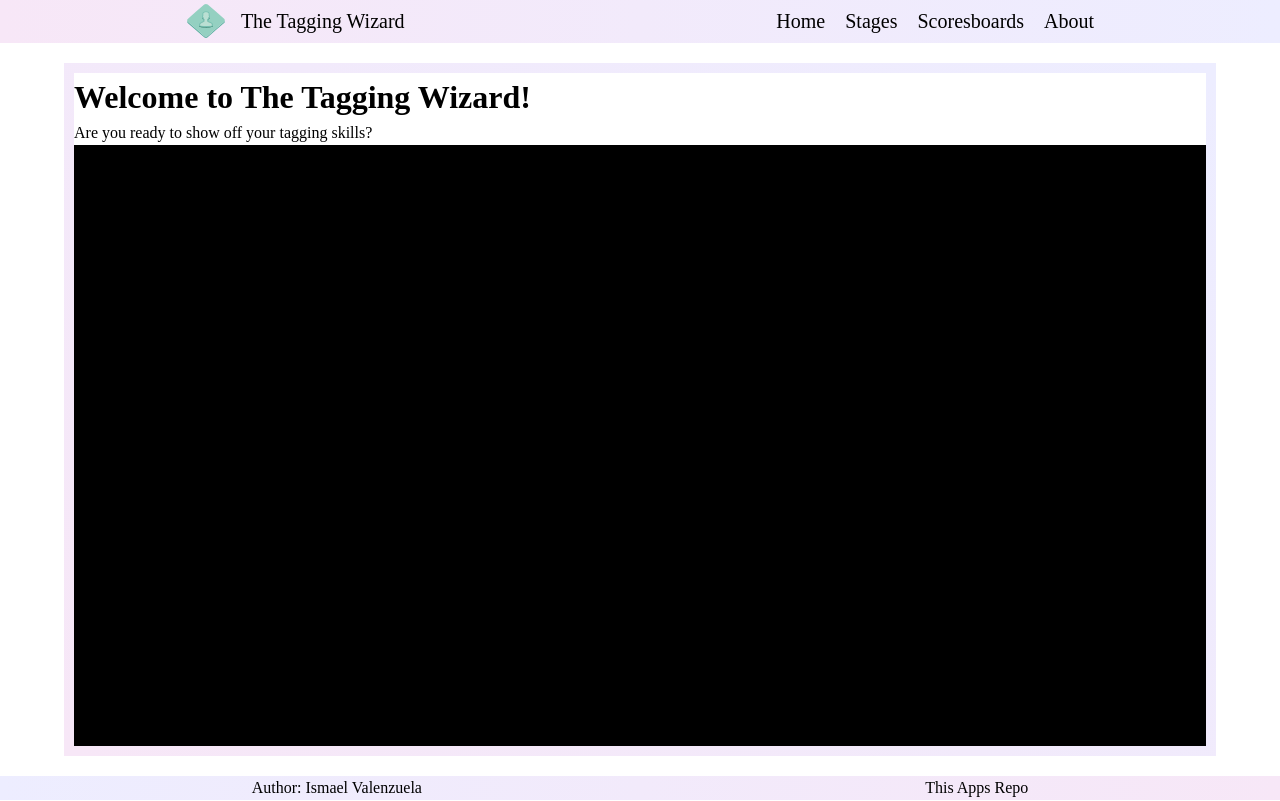
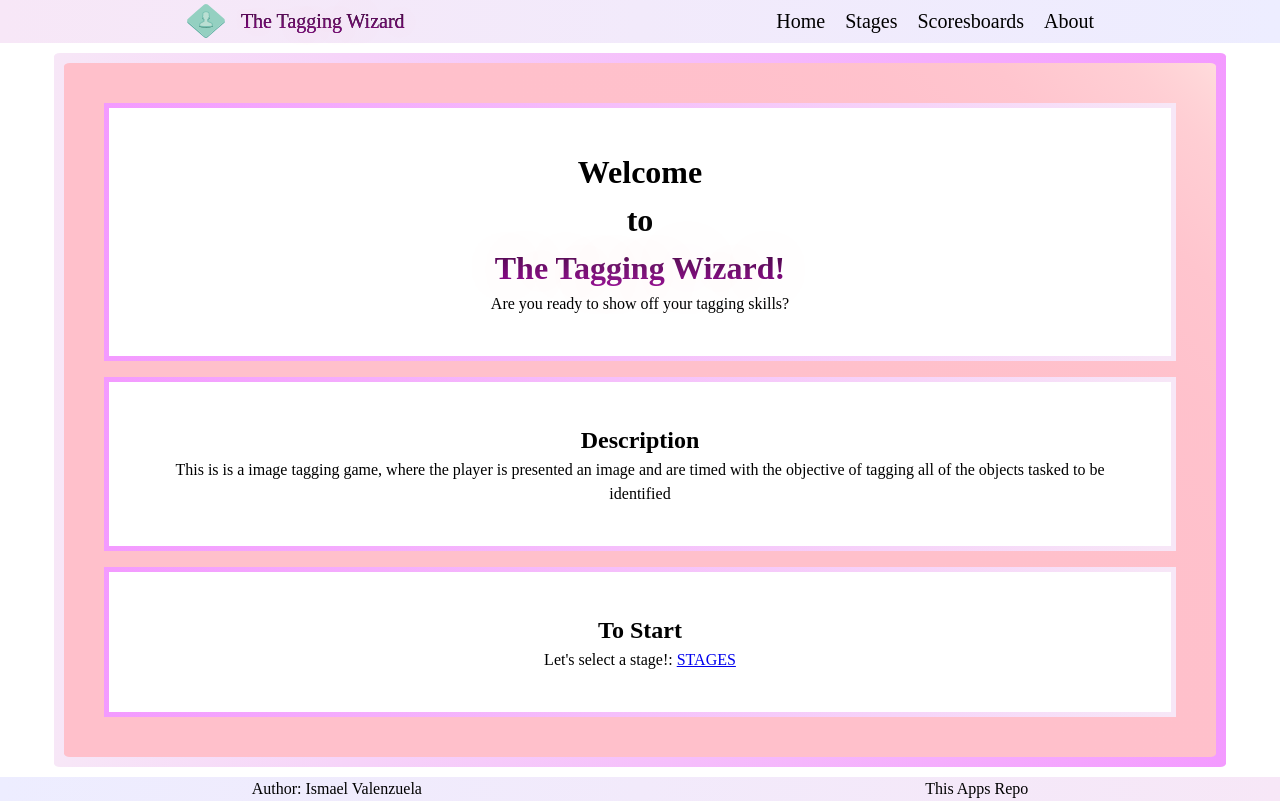
Before and after one commit to Ishm4el/Image-Tagging-App, a React (Vite) app in the folder client/: page / in a window 1280 px wide. Built offline with nearby package versions, Linux system fonts and the light colour scheme.

Commit message:
Completed the home page for the application. added hue coloration for the colors.module.css.

```diff
--- a/client/src/App.module.css
+++ b/client/src/App.module.css
@@ -4,7 +4,7 @@
   display: flex;
   flex-direction: column;
   height: 100dvh;
-  justify-content: space-around;
+  justify-content: space-between;
 }
 
 .container-main {
--- a/client/src/colors.module.css
+++ b/client/src/colors.module.css
@@ -1,5 +1,10 @@
 :root {
+  --lightPrimaryBgHue: 300;
+  --lightSecondary: 240;
+  --lightThirdBg: 293;
+
   --lightBaseBg: white;
   --lightPrimaryBg: rgb(247, 231, 247);
   --lightSecondaryBg: rgb(237, 237, 255);
+  --lightThirdBg: hsla(293, 100%, 63.5%, 0.54)
 }
--- a/client/src/routes/Home.module.css
+++ b/client/src/routes/Home.module.css
@@ -1,26 +1,77 @@
 @import "../colors.module.css";
 
 .container-main {
-  flex: 1 0 auto;
-  border-image: linear-gradient(
-    45deg,
-    var(--lightPrimaryBg) 0%,
-    var(--lightSecondaryBg) 100%
-  ) 1;
-  border-radius: 10px;
-  border-width: 10px;
-  border-style: solid;
+  --border-radius: 0.5%;
+
+  background: linear-gradient(0.125turn, pink, 95%, rgb(255, 220, 220));
+  border-radius: var(--border-radius);
   margin: 2.5dvh 5dvw;
+  padding: 5vh;
+  position: relative;
+  box-sizing: border-box;
+}
+
+.container-main::before {
+  border-radius: var(--border-radius);
+  content: "";
+  background-image: linear-gradient(
+    to right,
+    var(--lightPrimaryBg),
+    var(--lightThirdBg)
+  );
+  z-index: -1;
+  top: -10px;
+  left: -10px;
+  bottom: -10px;
+  right: -10px;
+  position: absolute;
 }
 
 .card-home-welcome {
   display: flex;
   flex-direction: column;
-  height: 100%;
   justify-content: space-between;
+  gap: 2dvh;
 }
 
-.something {
-  flex: 1 0 auto;
-  background-color: black;
+.card-welcome {
+  display: flex;
+  flex-flow: column;
+  border-image: linear-gradient(
+      to right,
+      var(--lightThirdBg),
+      var(--lightPrimaryBg)
+    )
+    1;
+  border-width: 5px;
+  border-style: solid;
+  background-color: white;
+  justify-content: center;
+  align-items: center;
+  text-align: center;
+  padding: 5dvh;
 }
+
+span {
+  background: linear-gradient(to right top, rgb(156, 0, 156), rgb(0, 0, 0));
+  background-clip: text;
+  color: transparent;
+  background-size: 900%;
+  background-position: 0 50%;
+  text-shadow: 0 0 2em pink;
+  -webkit-text-fill-color: transparent;
+  animation: animate-background 3s infinite alternate linear;
+}
+
+@keyframes animate-background {
+  0% {
+    background-position: 0 50%;
+  }
+  100% {
+    background-position: 100% 50%;
+  }
+}
+
+.card-text {
+  composes: card-welcome;
+}
--- a/client/src/routes/Home.tsx
+++ b/client/src/routes/Home.tsx
@@ -1,11 +1,30 @@
+import { Link } from "react-router-dom";
 import styles from "./Home.module.css";
 export default function Home(): React.ReactElement {
   return (
     <main className={styles["container-main"]}>
       <div className={styles["card-home-welcome"]}>
-        <h1>Welcome to The Tagging Wizard!</h1>
-        <p>Are you ready to show off your tagging skills?</p>
-        <div className={styles.something}>a</div>
+        <div className={styles["card-welcome"]}>
+          <h1>
+            Welcome<br></br>to<br></br>
+            <span>The Tagging Wizard!</span>
+          </h1>
+          <p>Are you ready to show off your tagging skills?</p>
+        </div>
+        <div className={styles["card-text"]}>
+          <h2>Description</h2>
+          <p>
+            This is is a image tagging game, where the player is presented an
+            image and are timed with the objective of tagging all of the objects
+            tasked to be identified
+          </p>
+        </div>
+        <div className={styles["card-text"]}>
+          <h2>To Start</h2>
+          <p>
+            Let's select a stage!: <Link to={"/stages"}>STAGES</Link>
+          </p>
+        </div>
       </div>
     </main>
   );
```
